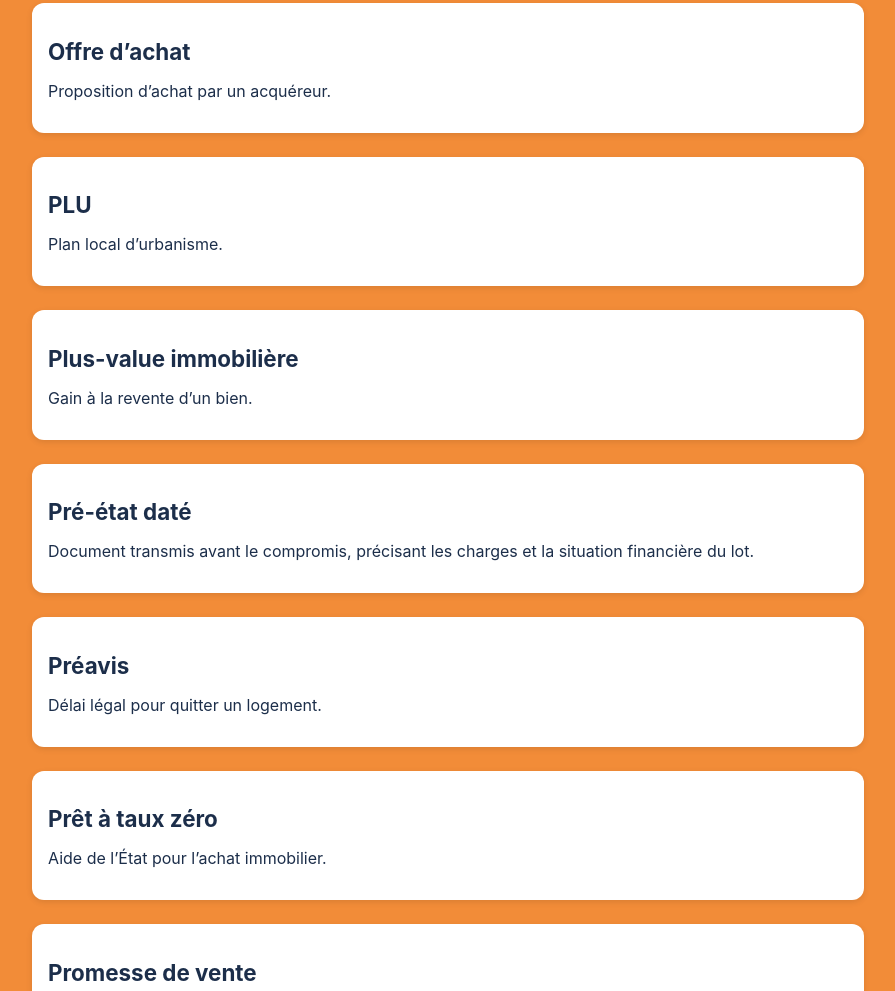
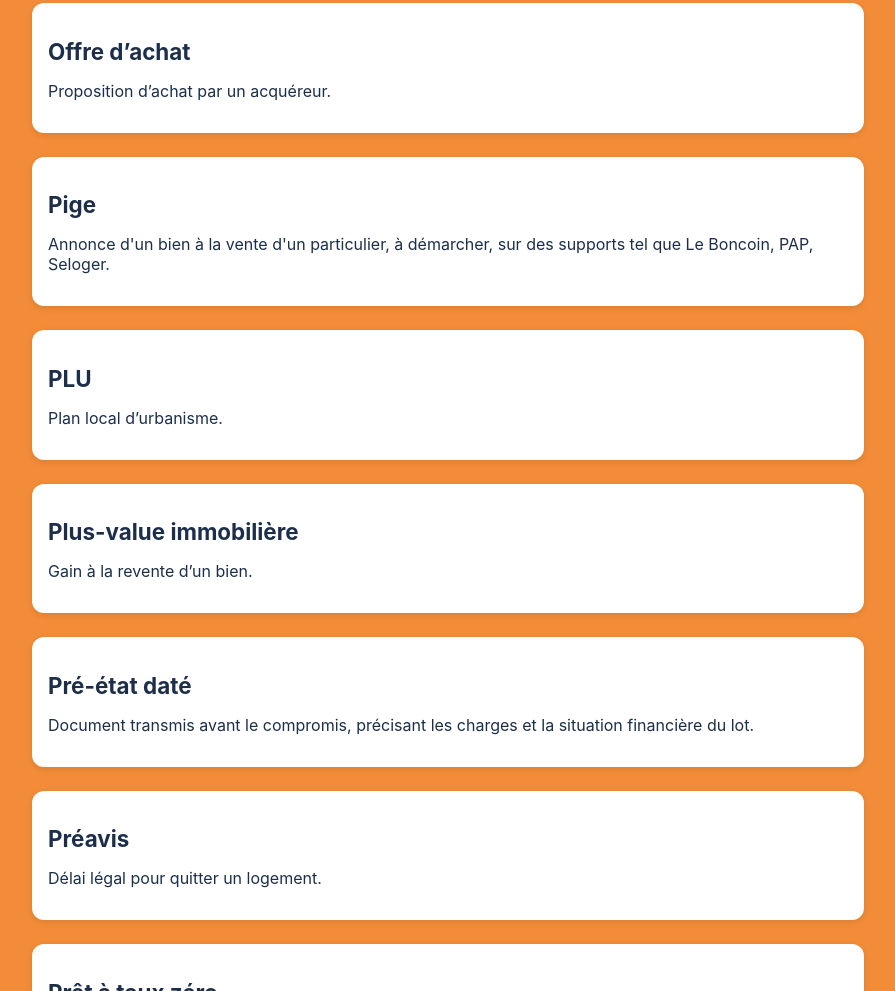
Before and after one commit to Clementspec/abecedaire_immo, a plain HTML site: page index.html in a window 1280 px wide. Shown: the part 8724-9715 px from the top of the page, without its empty margins (192-1087 px from the left). Drawn offline with Linux system fonts and the light colour scheme.

Commit message:
Update index.html

```diff
--- a/index.html
+++ b/index.html
@@ -119,6 +119,7 @@
       { terme: "Plus-value immobilière", definition: "Gain à la revente d’un bien." },
       { terme: "Pré-état daté", definition: "Document transmis avant le compromis, précisant les charges et la situation financière du lot." },
       { terme: "État daté", definition: "Document officiel du syndic détaillant les charges dues par le vendeur, remis à la signature de l’acte." },
+      { terme: "Pige", definition: "Annonce d'un bien à la vente d'un particulier, à démarcher, sur des supports tel que Le Boncoin, PAP, Seloger." },
       { terme: "Préavis", definition: "Délai légal pour quitter un logement." },
       { terme: "Promesse de vente", definition: "Engagement de vendre à un acheteur." },
       { terme: "Prêt à taux zéro", definition: "Aide de l’État pour l’achat immobilier." },
```
